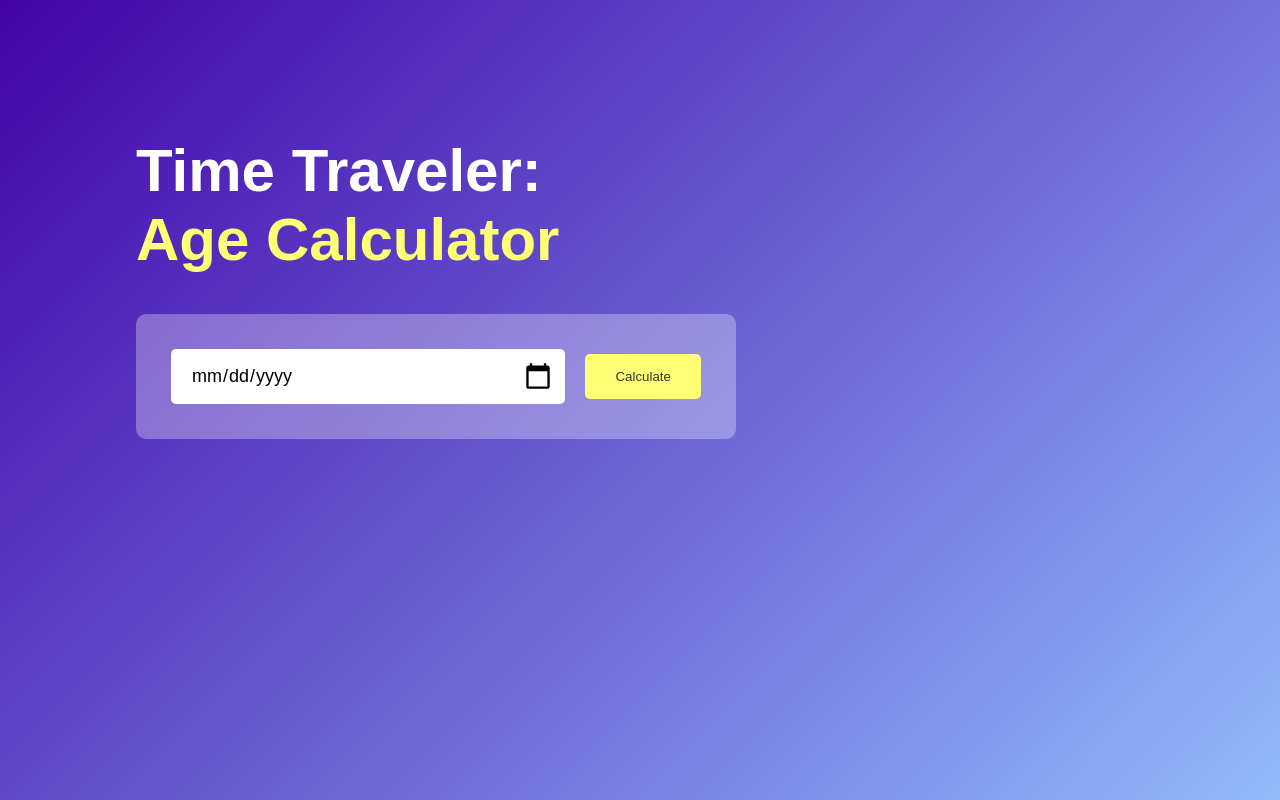
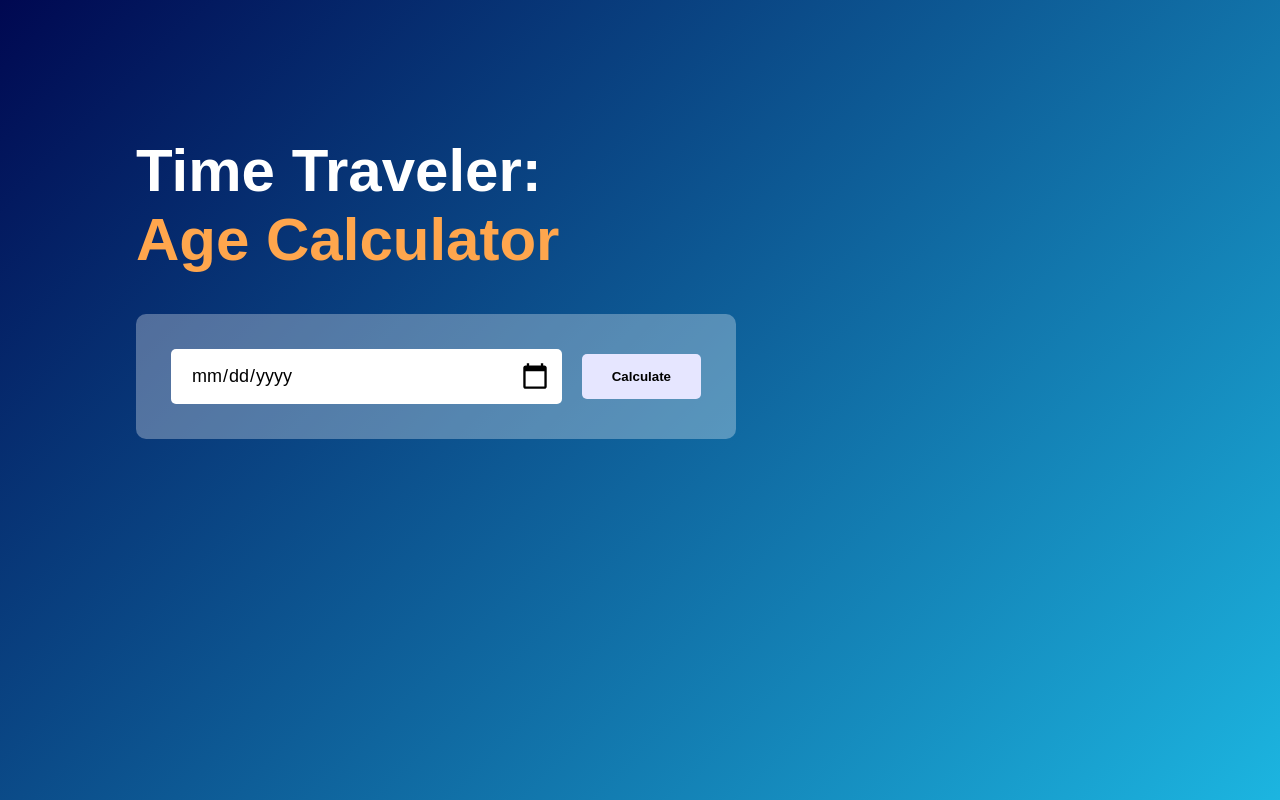
Before and after one commit to Mubtasim-Prime/CodeAlpha_Age_Calculator, a plain HTML site: page index.html in a window 1280 px wide. Drawn offline with Linux system fonts and the light colour scheme.

Commit message:
Updating styles

```diff
--- a/index.html
+++ b/index.html
@@ -10,20 +10,23 @@
 
 <body>
     <div class="container">
-        <div class="calculator">
-            <h1>Time Traveler:<br><span>Age Calculator</span></h1>
-            <div class="input-box">
-                <input type="date" id="date">
-                <button onclick="calculateAge()">Calculate</button>
+        <div class="box">
+            <div class="calculator">
+                <h1>Time Traveler:<br><span>Age Calculator</span></h1>
+                <div class="input-box">
+                    <input type="date" id="date">
+                    <button onclick="calculateAge()"><b>Calculate</b></button>
+                </div>
+                <p id="result"></p>
             </div>
-            <p id="result"></p>
         </div>
+
     </div>
 
     <script>
         let userInput = document.getElementById("date")
         userInput.max = new Date().toISOString().split("T")[0];
-        let result= document.getElementById("result");
+        let result = document.getElementById("result");
 
         function calculateAge() {
             let birthDate = new Date(userInput.value);
@@ -57,11 +60,11 @@
                 m3--;
                 d3 = getDaysInMonth(y1, m1) + d2 - d1;
             }
-            if (m3< 0) {
+            if (m3 < 0) {
                 m3 = 11;
                 y3--;
             }
-            result.innerHTML= `You are <span>${y3}</span> years, <span>${m3}</span> months and <span>${d3}</span> days old`;
+            result.innerHTML = `You are <span>${y3}</span> years, <span>${m3}</span> months and <span>${d3}</span> days old`;
         }
 
         function getDaysInMonth(year, month) {
--- a/style/style.css
+++ b/style/style.css
@@ -6,15 +6,20 @@
 }
 
 .container {
+    /* display: flex;
+    justify-content: center;
+    align-items: center; */
     width: 100%;
     min-height: 100vh;
     padding: 10px;
-    background: linear-gradient(135deg, #4203a9, #90bafc);
-    color: white;  /*font color */
-    /* background: linear-gradient(135deg, #000851 0%, #1CB5E0 100% ); */
+    /* background: linear-gradient(135deg, #4203a9, #90bafc); */
+     color: white;  /*font color */
+    background: linear-gradient(135deg, #000851 0%, #1CB5E0 100% );
     /* background: linear-gradient(90deg, #515ada 0%, #efd5ff 100%); */
     /* background: linear-gradient(90deg, #c67700 0%, #fcff9e 100%); */
 }
+
+
 
 .calculator {
     width: 100%;
@@ -28,7 +33,7 @@
 }
 
 .calculator h1 span {
-    color: #ffff76;
+    color: #ffa64d;
 }
 
 .input-box {
@@ -52,13 +57,13 @@
 }
 
 .input-box button{
-    background: #ffff76;
+    background:#e6e6ff;
     border: 0;
     outline: 0;
     padding: 15px 30px;
     border-radius: 5px;
     font-weight: 500;
-    color: #333;
+    color: black;
     cursor: pointer;
 }
 
@@ -80,5 +85,5 @@
 
 }
 #result span{
-    color: #ffff76;
+    color: #ffa64d;
 }
```
